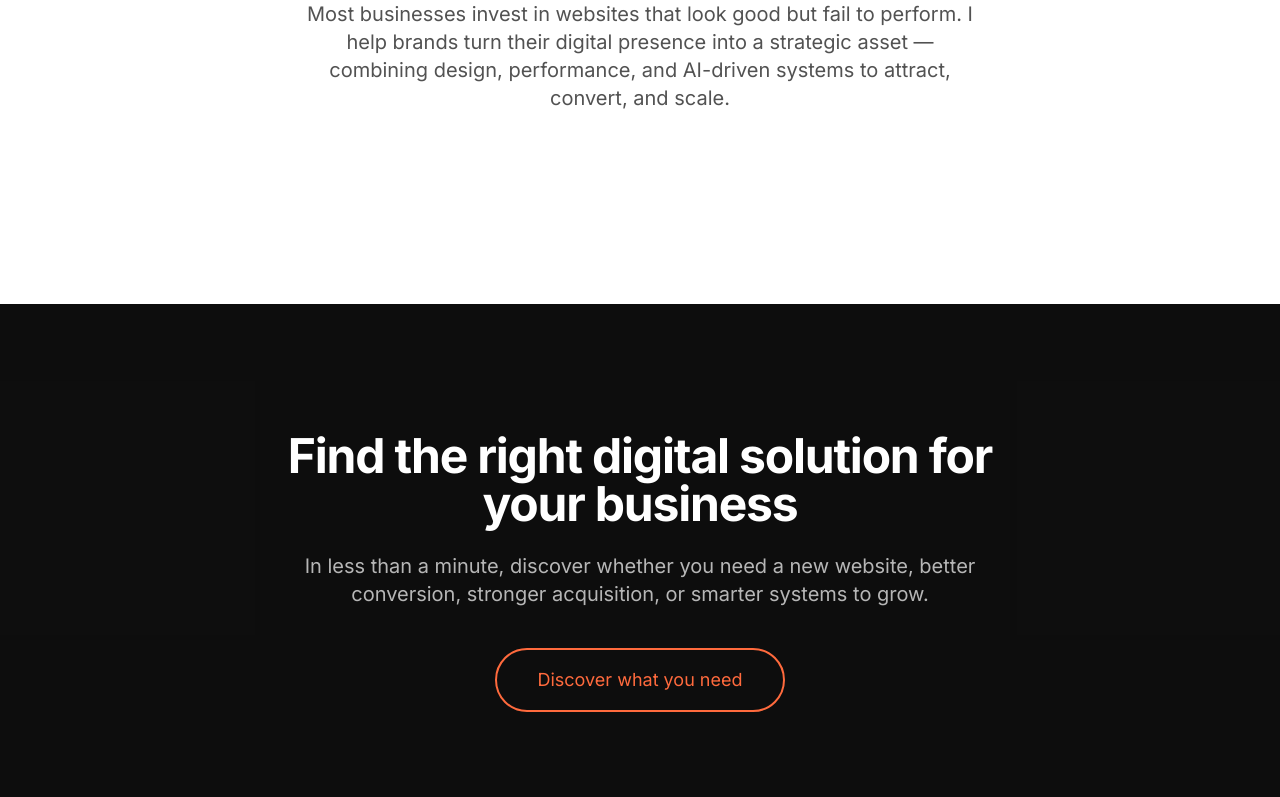
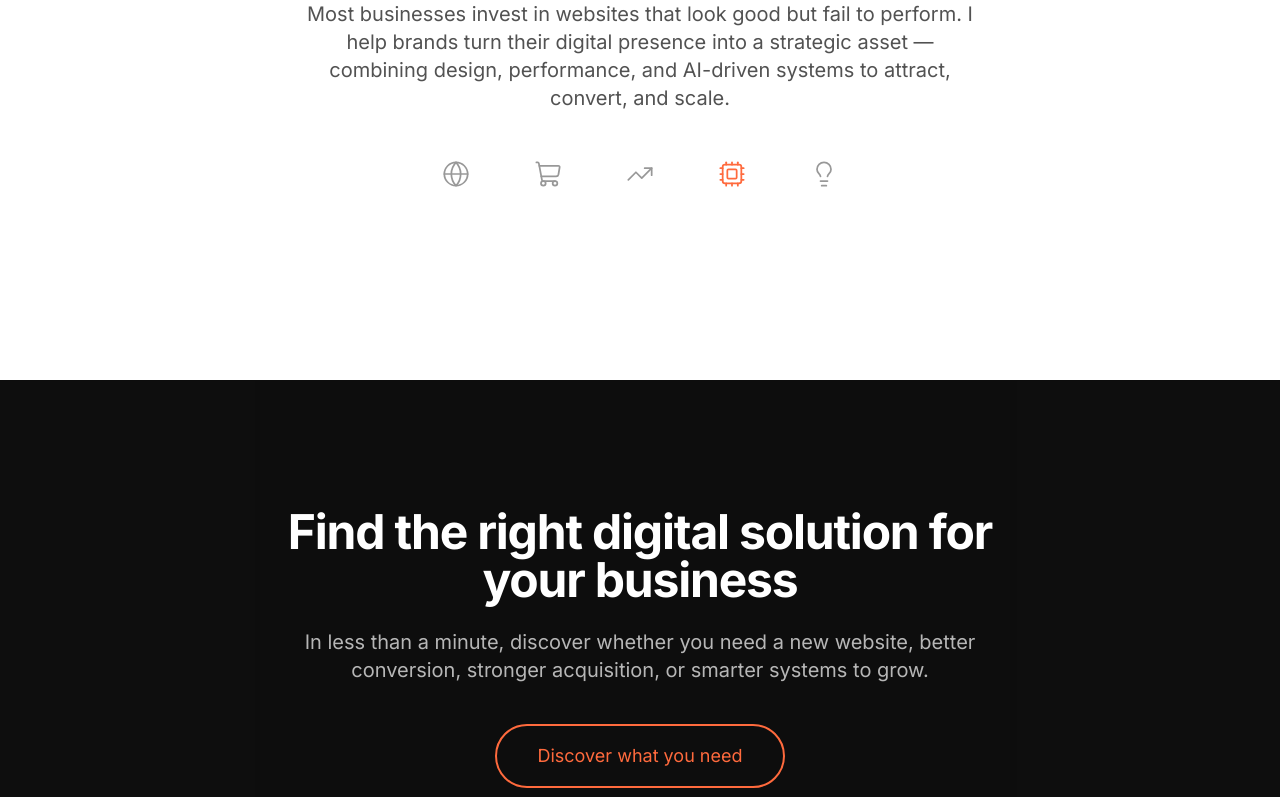
Before and after one commit to hejculto/premium-site, a Next.js app: page / in a window 1280 px wide. Shown: the part 1144-1941 px from the top of the page. Built offline with nearby package versions, Linux system fonts and the light colour scheme.

Commit message:
Add animated icon strip to transition section

```diff
--- a/src/components/TransitionSection.tsx
+++ b/src/components/TransitionSection.tsx
@@ -1,8 +1,27 @@
 'use client'
 
+import { useEffect, useState } from 'react'
 import { motion } from 'framer-motion'
+import { Globe, ShoppingCart, TrendingUp, Cpu, Lightbulb } from 'lucide-react'
+
+const services = [
+  { icon: Globe, label: 'Web Design' },
+  { icon: ShoppingCart, label: 'Ecommerce' },
+  { icon: TrendingUp, label: 'Ads & Growth' },
+  { icon: Cpu, label: 'AI Systems' },
+  { icon: Lightbulb, label: 'Strategy' },
+]
 
 export function TransitionSection() {
+  const [activeIndex, setActiveIndex] = useState(0)
+
+  useEffect(() => {
+    const interval = setInterval(() => {
+      setActiveIndex((prev) => (prev + 1) % services.length)
+    }, 2000)
+    return () => clearInterval(interval)
+  }, [])
+
   return (
     <section className="py-32 md:py-40 lg:py-48 bg-white">
       <div className="container-premium px-6">
@@ -16,9 +35,35 @@ export function TransitionSection() {
           <h2 className="text-3xl sm:text-4xl md:text-5xl lg:text-6xl font-bold tracking-tight text-black transition-colors duration-500 hover:text-[#ff6a3d] mb-8 leading-tight">
             A website is not the goal — growth is.
           </h2>
-          <p className="text-lg md:text-xl text-neutral-600 max-w-2xl mx-auto leading-relaxed">
+          <p className="text-lg md:text-xl text-neutral-600 max-w-2xl mx-auto leading-relaxed mb-12">
             Most businesses invest in websites that look good but fail to perform. I help brands turn their digital presence into a strategic asset — combining design, performance, and AI-driven systems to attract, convert, and scale.
           </p>
+
+          <div className="flex items-center justify-center gap-8 md:gap-12 lg:gap-16">
+            {services.map((service, index) => {
+              const Icon = service.icon
+              const isActive = index === activeIndex
+              return (
+                <motion.div
+                  key={service.label}
+                  className="relative flex flex-col items-center"
+                  initial={{ opacity: 0.4 }}
+                  animate={{
+                    opacity: isActive ? 1 : 0.4,
+                  }}
+                  transition={{ duration: 0.6, ease: 'easeInOut' }}
+                >
+                  <Icon
+                    size={28}
+                    strokeWidth={1.5}
+                    className={`transition-colors duration-500 ${
+                      isActive ? 'text-[#ff6a3d]' : 'text-black'
+                    }`}
+                  />
+                </motion.div>
+              )
+            })}
+          </div>
         </motion.div>
       </div>
     </section>
```
